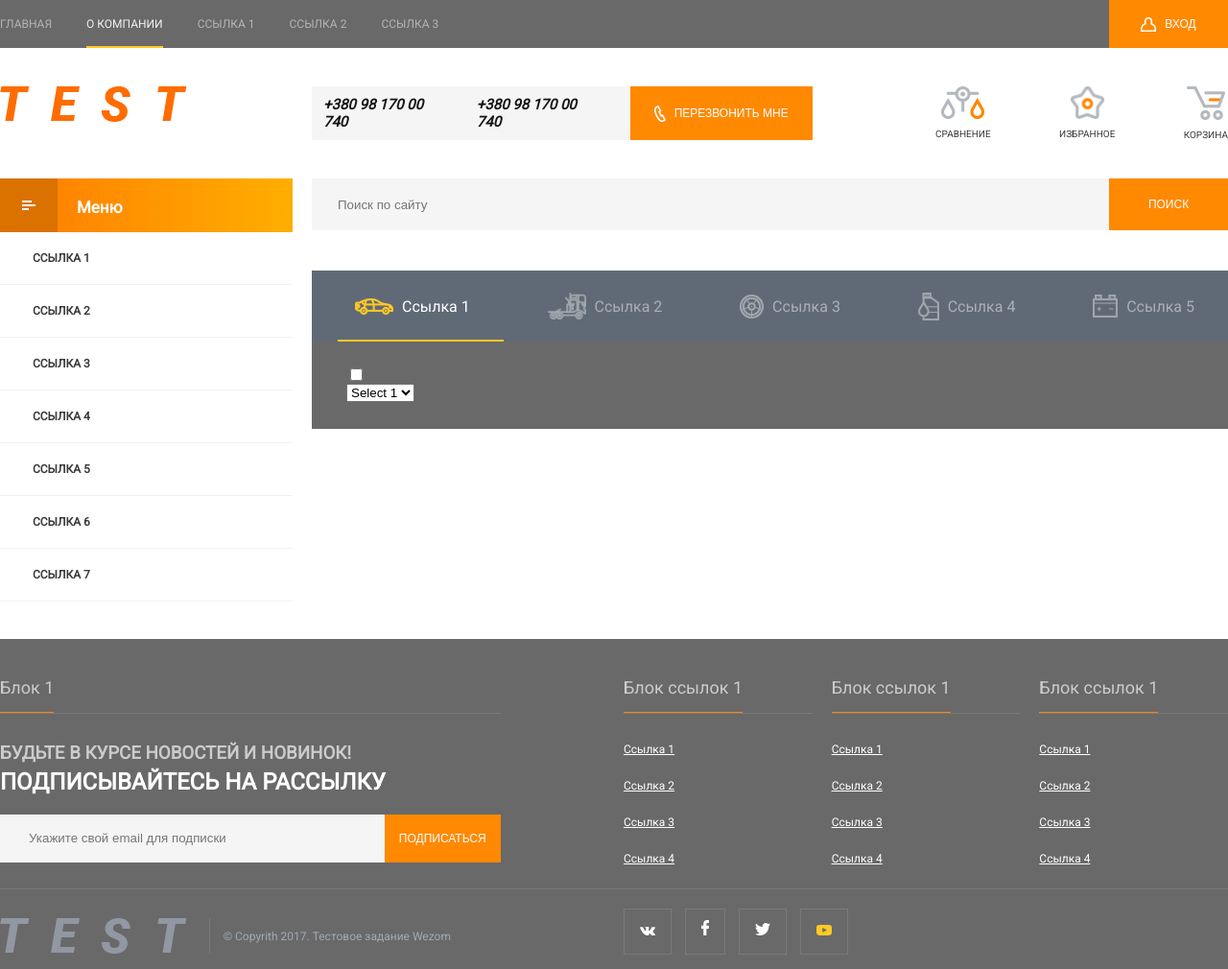
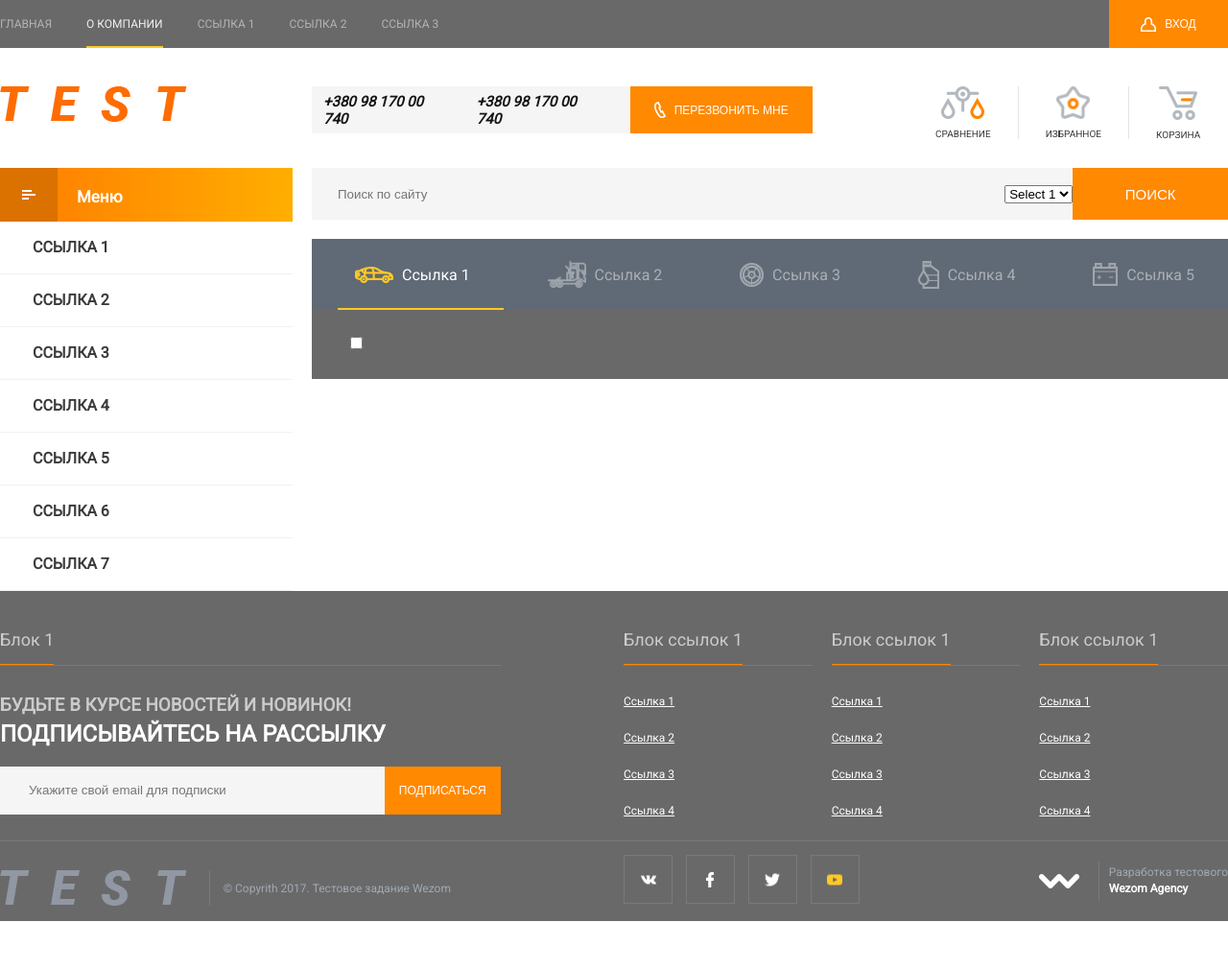
Before and after one commit to NastiaWEB/Wezom, a plain HTML site: page index.html in a window 1280 px wide. Shown: the whole page at 96% size. After the commit the page ends 960 px from the top, so only its background shows below. Drawn offline with Linux system fonts and the light colour scheme.

Commit message:
Footer styles

```diff
--- a/css/style.css
+++ b/css/style.css
@@ -34,6 +34,12 @@ button {
 input[type="submit"] {
   cursor: pointer;
 }
+
+input, input:focus{
+  outline: none;
+  border: none;
+}
+
 a, a:hover {
   text-decoration: none;
   color: #3b3b3b;
@@ -96,6 +102,7 @@ margin-right: 36px;
   border: none;
   flex-flow: row nowrap;
   justify-content: center;
+  cursor: pointer;
 }
 
 .main_btn{
@@ -115,7 +122,7 @@ button .btn_ico{
   width: 100%;
   display: grid;
   grid-template-columns: repeat(12, 1fr);
-  grid-template-rows: repeat(2, 1fr) 4fr;
+  grid-template-rows: repeat(2, auto) 1fr;
   grid-column-gap: 20px;
   grid-row-gap: 0px;
 }
@@ -128,9 +135,9 @@ button .btn_ico{
 
 .contacts{
   background-color: #f5f5f5;
-  height: 56px;
+  height: 49px;
   padding-left: 12px;
-  margin-bottom: 40px;
+  margin-bottom: 36px;
 }
 
 .contact_tel{
@@ -146,11 +153,11 @@ button .btn_ico{
   min-width: 190px;
   height: 100%;
   padding: 16px;
-  grid-area: call_me;
 }
 
 .menu_icons{
   align-items: flex-start;
+  justify-content: flex-start;
 }
 
 .menu_ico_box{
@@ -159,7 +166,18 @@ button .btn_ico{
   font-size: 10px;
 }
 
+.menu_icons li{
+  padding: 0 28px;
+  border-right: 1px solid #e4e4e4;
+}
 
+.menu_icons li:nth-child(1){
+  padding-left: 0;
+}
+
+.menu_icons li:nth-child(3){
+  border: none;
+}
 
 .menu_ico{
   width: 45px;
@@ -195,8 +213,9 @@ button .btn_ico{
 .menu_item{
   align-self: stretch;
   text-transform: uppercase;
-  height: 54px;
-  font-weight: bold;
+  line-height: 54px;
+  font-size: 16px;
+  font-weight: bolder;
   color: #3b3b3b;
   padding: 0 34px;
   border-bottom: 1px solid #f1f1f1;
@@ -209,16 +228,20 @@ button .btn_ico{
   height: 54px;
   align-self: stretch;
   background-color: #f5f5f5;
+  margin-bottom: 20px;
 }
 
 .text_input{
-  border: none;
   background-color: #f5f5f5;
   margin-left: 25px;
+  height: 100%;
+  width: 100%;
 }
 
 .search_bar .main_btn{
   height: 100%;
+  width: 222px;
+  font-size: 15px;
 }
 
 /* filter styles */
@@ -242,7 +265,7 @@ button .btn_ico{
   margin-left: 27px;
 }
 .filter_item:hover{
-  color: #abafb5;
+  color: #fff;
 }
 .filter_item.active{
   color: #fff;
@@ -263,6 +286,7 @@ button .btn_ico{
 .check_line{
   width: 100%;
 }
+
 
 
 footer{
@@ -358,11 +382,36 @@ margin-bottom: 5px;
 }
 
 .social_icon{
-  padding: 16px;
+  width: 49px;
+  height: 49px;
   border: 1px solid #7a7a7a;
   margin-right: 10px;
+  position: relative;
+  display: inline-block;
+}
+
+.social_icon:hover{
+  border: 1px solid #ffc925;
+}
+
+.social_icon img{
+  position: absolute;
+  top: 50%;
+  left: 50%;
+  transform: translate(-50%, -50%)
 }
 
 .social_icon.active{
   border: 1px solid #ffc925;
 }
+
+.sm_logo{
+  padding: 13px 20px 13px 0;
+  border-right: 1px solid #7a7a7a;
+}
+
+.copy_light_text{
+  color: #fff;
+  font-weight: bold;
+  line-height: 20px;
+}
--- a/index.html
+++ b/index.html
@@ -30,8 +30,8 @@
           <button type="button" name="call_me" class="btn main_btn call_me centred"><img src="img/phone.png" alt="phone"  class="btn_ico"/><span>Перезвонить мне</span></button>
         </div>
         <ul class="menu_icons centred">
-          <li><a href="#" class="menu_ico_box centred"><img src="img/weigher.png" alt="weigher" class="menu_ico">Сравнение</a></li>
-          <li><a href="#" class="menu_ico_box centred"><img src="img/star.png" alt="star" class="menu_ico star">Избранное</a></li>
+          <li><a href="#" class="menu_ico_box centred "><img src="img/weigher.png" alt="weigher" class="menu_ico">Сравнение</a></li>
+          <li><a href="#" class="menu_ico_box centred "><img src="img/star.png" alt="star" class="menu_ico star">Избранное</a></li>
           <li><a href="#" class="menu_ico_box centred"><img src="img/cart.png" alt="cart" class="menu_ico cart">Корзина</a></li>
         </ul>
       <div class="side_menu">
@@ -51,7 +51,11 @@
       </div>
       <div class="search_bar centred">
         <input type="search" id="site-search" class="text_input" name="search" placeholder="Поиск по сайту">
-        <button type="button" name="search_btn" class="btn main_btn centred">Поиск</button>
+        <select class="filter_select">
+          <option>Select 1</option>
+          <option>Select 2</option>
+        </select>
+        <button type="button" name="search_btn" class="btn main_btn centred search_btn">Поиск</button>
       </div>
       <div class="filter">
         <ul class="filter_nav centred bottom_line">
@@ -63,10 +67,6 @@
         </ul>
         <div class="filter_box centred">
           <div class="check_line"><input type="checkbox" name="filter_check"></div>
-          <select class="filter_select">
-            <option>Select 1</option>
-            <option>Select 2</option>
-          </select>
         </div>
       </div>
     </div>
@@ -114,11 +114,17 @@
         <span class="copyright_text">© Copyrith 2017. Тестовое задание Wezom</span>
         <div class="social">
           <a href="#" class="social_icon"><img src="img/i_vk.png"/></a>
-          <a href="#" class="social_icon"><img src="img/i_fb.png"/></a>
+          <a href="#" class="social_icon"><img class="fb_ico" src="img/i_fb.png"/></a>
           <a href="#" class="social_icon"><img src="img/i_twitter.png"/></a>
-          <a href="#" class="social_icon "><img src="img/i_youtube.png"/></a>
+          <a href="#" class="social_icon"><img src="img/i_youtube.png"/></a>
         </div>
-        <div class="copyright"></div>
+        <div class="copyright centred">
+          <img src="img/sm_logo.png" alt="logo" class="sm_logo">
+          <div>
+            <p>Разработка тестового</p>
+            <p class="copy_light_text">Wezom Agency</p>
+          </div>
+        </div>
       </div>
     </div>
   </footer>
```
Also changed, not shown: img/arrow_down.png (added), img/discount.png (added), img/new.png (added), img/popular.png (added), img/sm_logo.png (added).
